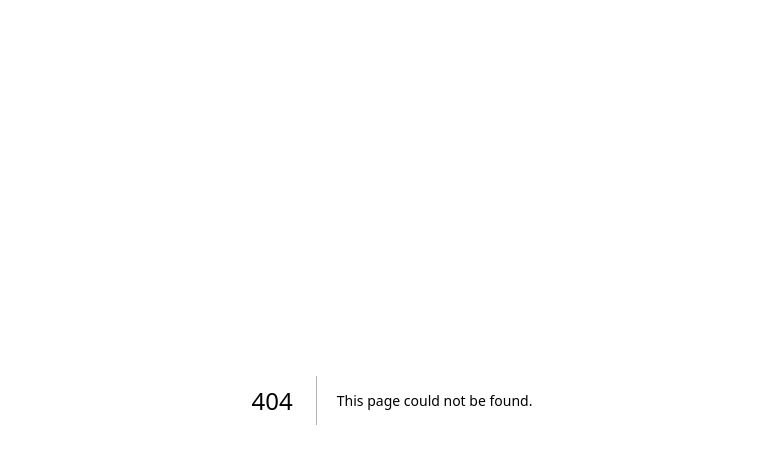
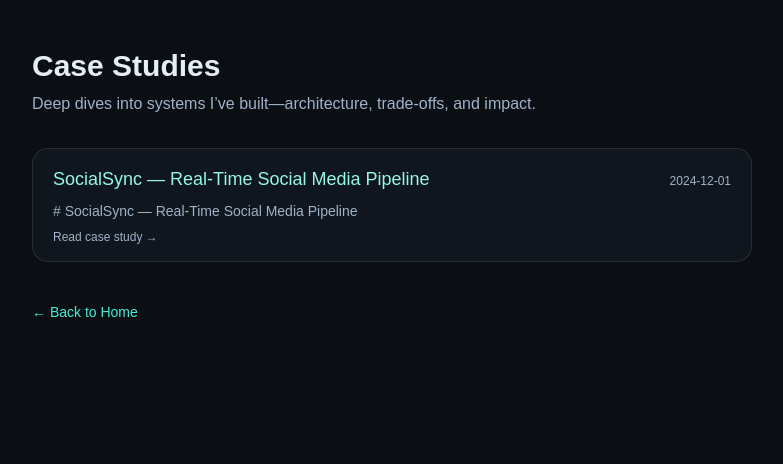
Before and after one commit to NidhiChandarana/nidhi-portfolio, a Next.js app: page /case-studies in a window 1280 px wide. Before the commit this address had no page. Shown: the top 464 px of the page, without its empty margins (248-1031 px from the left). Built offline with nearby package versions, Linux system fonts and the light colour scheme.

Commit message:
feat: /case-studies index auto-discovers MDX posts

```diff
--- /dev/null
+++ b/src/app/case-studies/page.tsx
@@ -0,0 +1,90 @@
+import fs from "fs";
+import path from "path";
+import matter from "gray-matter";
+import Link from "next/link";
+
+const CASES_DIR = path.join(process.cwd(), "src/case-studies");
+
+type Study = {
+  slug: string;
+  title: string;
+  date?: string;
+  summary?: string;
+};
+
+export default function CaseStudiesIndex() {
+  const files = fs.existsSync(CASES_DIR)
+    ? fs.readdirSync(CASES_DIR).filter((f) => f.endsWith(".mdx"))
+    : [];
+
+  const studies: Study[] = files
+    .map((file) => {
+      const slug = file.replace(/\.mdx$/, "");
+      const raw = fs.readFileSync(path.join(CASES_DIR, file), "utf8");
+      const { data, content } = matter(raw);
+
+      // Use frontmatter `summary` if provided; otherwise first non-empty line
+      const summary =
+        data.summary ||
+        (content.split("\n").find((l: string) => l.trim().length > 0) || "")
+          .slice(0, 220);
+
+      return {
+        slug,
+        title: data.title || slug,
+        date: data.date || "",
+        summary,
+      };
+    })
+    .sort((a, b) => (b.date || "").localeCompare(a.date || ""));
+
+  return (
+    <main className="min-h-screen bg-[#0B0F14] text-[#E6EEF5]">
+      <div className="mx-auto max-w-3xl px-6 py-12">
+        <h1 className="text-3xl font-bold mb-2">Case Studies</h1>
+        <p className="text-[#9FB2C7] mb-8">
+          Deep dives into systems I’ve built—architecture, trade-offs, and impact.
+        </p>
+
+        <ul className="space-y-4">
+          {studies.map((s) => (
+            <li
+              key={s.slug}
+              className="rounded-2xl border border-white/10 bg-[#10161D] hover:bg-[#131A22] transition"
+            >
+              <Link href={`/case-studies/${s.slug}`} className="block px-5 py-4">
+                <div className="flex items-baseline justify-between gap-4">
+                  <span className="text-lg font-medium text-teal-200 hover:underline">
+                    {s.title}
+                  </span>
+                  {s.date && (
+                    <span className="text-xs text-[#9FB2C7]">{s.date}</span>
+                  )}
+                </div>
+                {s.summary && (
+                  <p className="text-sm text-[#9FB2C7] mt-2 line-clamp-2">
+                    {s.summary}
+                  </p>
+                )}
+                <div className="text-xs text-[#9FB2C7] mt-2">Read case study →</div>
+              </Link>
+            </li>
+          ))}
+
+          {studies.length === 0 && (
+            <li className="text-[#9FB2C7]">
+              No case studies found. Add <code>*.mdx</code> files to{" "}
+              <code>src/case-studies/</code>.
+            </li>
+          )}
+        </ul>
+
+        <div className="mt-10 text-sm">
+          <Link href="/" className="text-teal-300 hover:underline">
+            ← Back to Home
+          </Link>
+        </div>
+      </div>
+    </main>
+  );
+}
```
